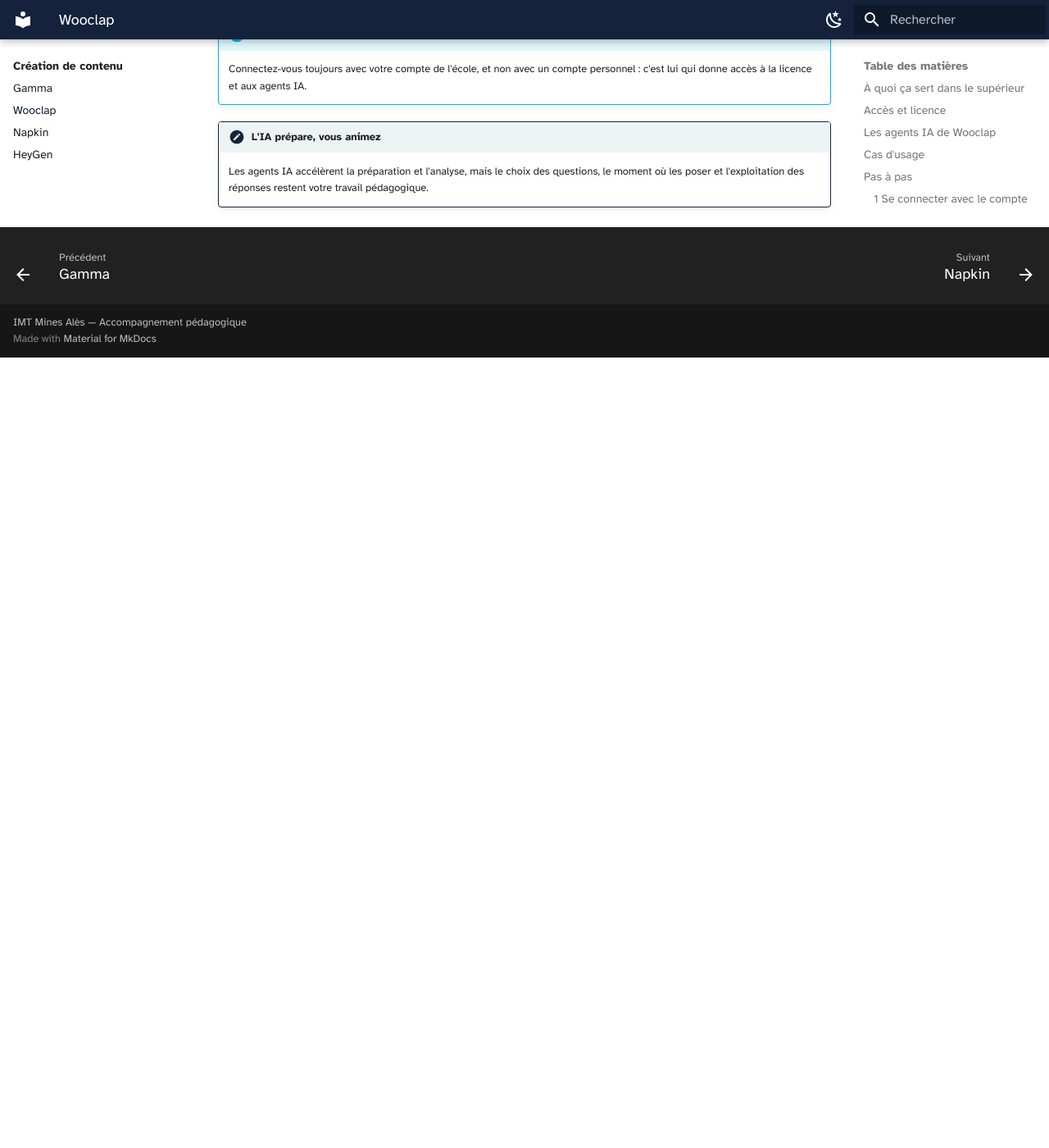
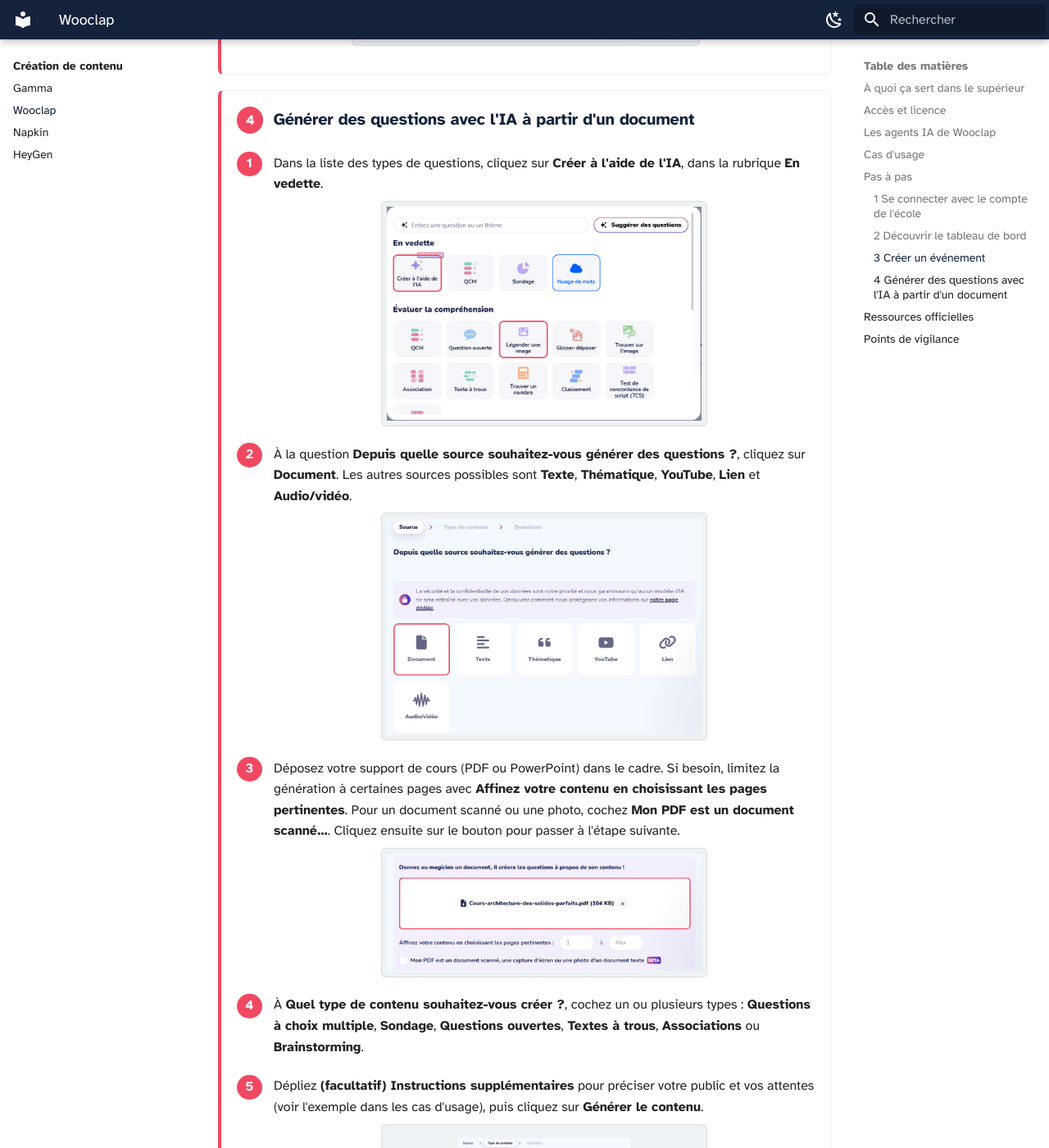
Before and after one commit to Celine-ferrier/Boite-outils-IA, an MkDocs documentation site: the page built from docs/creation/wooclap.md, in a window 1280 px wide and 1400 px high, scrolled down 3697 px. Shown: the whole window at 82% size. Built offline with MkDocs 1.6.1 and Material for MkDocs 9.7.7, drawn with Linux system fonts in a browser that asks for light colours; before the commit the page ends 4133 px from its top, so only the background shows below that; some of the changed text lies outside the part shown.

Commit message:
Wooclap : étapes 3 (événement) et 4 (génération de questions avec l'IA) avec captures
Co-Authored-By: Claude Opus 5.5 <noreply@anthropic.com>
Claude-Session: https://claude.ai/code/session_01ADR9hzhyEw6Dc3N18BUyt5

````diff
--- a/docs/creation/wooclap.md
+++ b/docs/creation/wooclap.md
@@ -41,7 +41,7 @@ Wooclap est accessible **avec votre compte de l'école**, grâce à la licence s
 
     **Exemple** : un QCM de fin de séance sur un chapitre de résistance des matériaux.
 
-    Importez votre support de cours (PDF ou PowerPoint) dans le **Générateur de questions**, puis précisez :
+    Avec **Créer à l'aide de l'IA**, importez votre support de cours (PDF ou PowerPoint), puis indiquez dans **Instructions supplémentaires** :
 
     ```
     Génère 6 questions à choix multiples sur ce chapitre,
@@ -102,13 +102,50 @@ La page d'accueil propose en haut des **modèles** d'événements, puis la liste
 
 </div>
 
+<div class="etape" markdown>
+
+### <span class="etape-num">3</span> Créer un événement
+
+Un **événement** regroupe les questions d'une séance.
+
+1. Cliquez sur **Mon nouvel événement**, en haut à gauche, et remplacez-le par le titre de votre séance (par exemple « Architecture des solides parfaits »).
+2. Laissez l'onglet **Session en direct** sélectionné : les questions seront posées pendant le cours.
+3. Cliquez sur **Créer une question**.
+
+Le bouton **Démarrer l'événement**, en haut à droite, servira à lancer la séance (étape 7).
+
+![Événement vide : titre, Créer une question et Démarrer l'événement](wooclap-03-evenement.png)
+
+</div>
+
+<div class="etape" markdown>
+
+### <span class="etape-num">4</span> Générer des questions avec l'IA à partir d'un document
+
+1. Dans la liste des types de questions, cliquez sur **Créer à l'aide de l'IA**, dans la rubrique **En vedette**.
+
+    ![Types de questions : Créer à l'aide de l'IA et Légender une image](wooclap-04-types.png)
+
+2. À la question **Depuis quelle source souhaitez-vous générer des questions ?**, cliquez sur **Document**. Les autres sources possibles sont **Texte**, **Thématique**, **YouTube**, **Lien** et **Audio/vidéo**.
+
+    ![Choix de la source : Document](wooclap-04-source.png)
+
+3. Déposez votre support de cours (PDF ou PowerPoint) dans le cadre. Si besoin, limitez la génération à certaines pages avec **Affinez votre contenu en choisissant les pages pertinentes**. Pour un document scanné ou une photo, cochez **Mon PDF est un document scanné…**. Cliquez ensuite sur le bouton pour passer à l'étape suivante.
+
+    ![Document déposé et choix des pages](wooclap-04-document.png)
+
+4. À **Quel type de contenu souhaitez-vous créer ?**, cochez un ou plusieurs types : **Questions à choix multiple**, **Sondage**, **Questions ouvertes**, **Textes à trous**, **Associations** ou **Brainstorming**.
+5. Dépliez **(facultatif) Instructions supplémentaires** pour préciser votre public et vos attentes (voir l'exemple dans les cas d'usage), puis cliquez sur **Générer le contenu**.
+
+    ![Type de contenu, Instructions supplémentaires et Générer le contenu](wooclap-04-type-contenu.png)
+
+</div>
+
 <!--
 Étapes restant à rédiger (captures à recevoir) :
- 3. Créer un événement
- 4. Générer des questions avec l'IA à partir d'un document
  5. Relire et modifier les questions générées
  6. Rendre un schéma interactif (Légender une image)
- 7. Lancer l'événement : vue participant (capture wooclap-07-participant.png prête)
+ 7. Lancer l'événement : vue participant (capture prête dans le dossier de travail)
  8. Classer et résumer les réponses avec l'IA
  9. Consulter les résultats après le cours
 -->
````
Also changed, not shown: docs/creation/wooclap-03-evenement.png (added), docs/creation/wooclap-04-document.png (added), docs/creation/wooclap-04-source.png (added), docs/creation/wooclap-04-type-contenu.png (added), docs/creation/wooclap-04-types.png (added).
